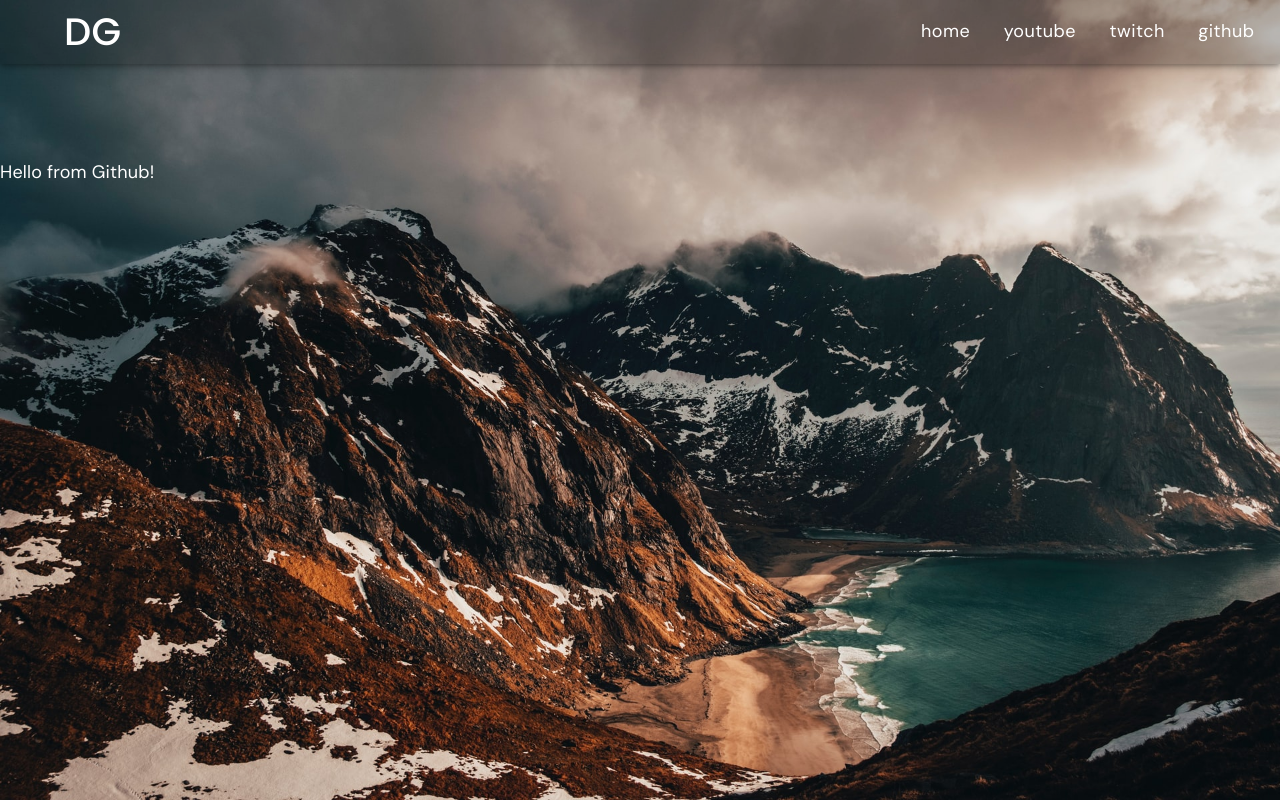
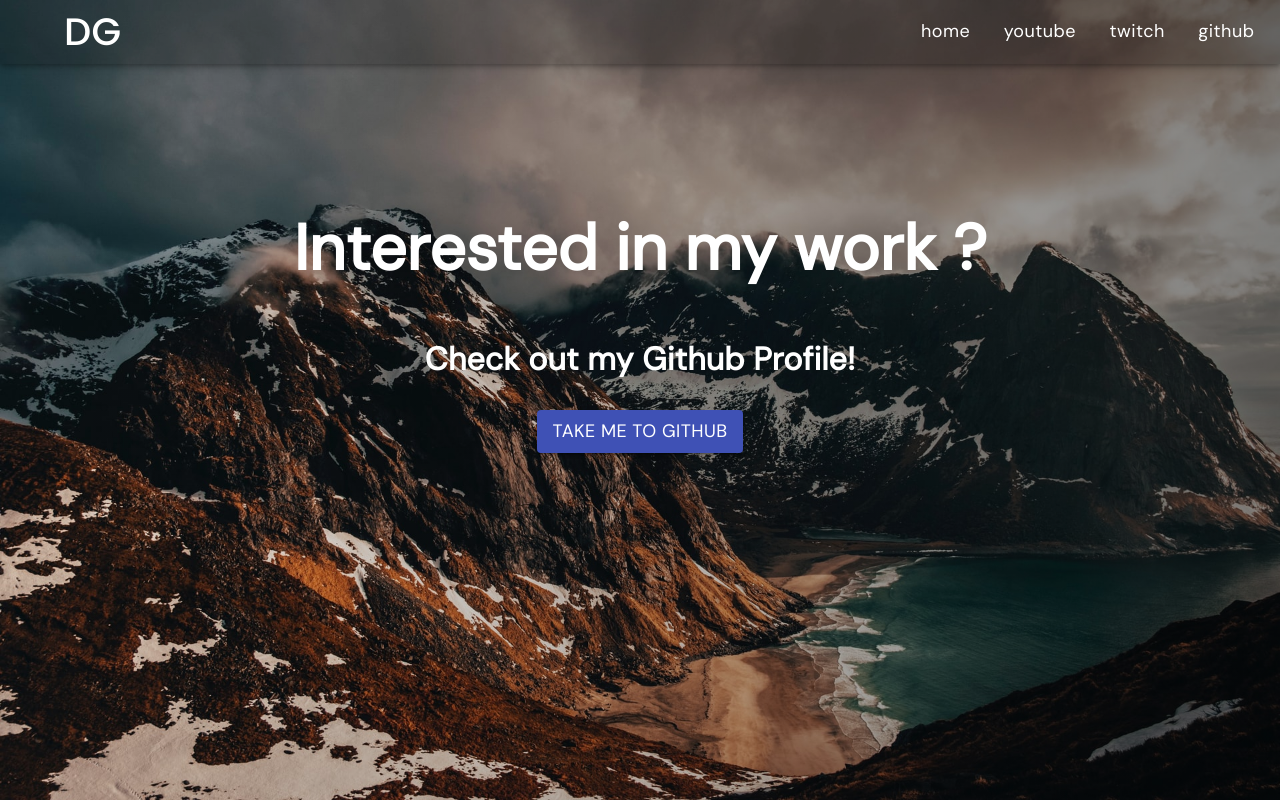
Before and after one commit to w3dg/dev-website, a React (Create React App) app: page /github in a window 1280 px wide. Built offline with nearby package versions, Linux system fonts and the light colour scheme.

Commit message:
Worked on home and github pages

```diff
--- a/src/App.css
+++ b/src/App.css
@@ -28,7 +28,21 @@ a {
   box-sizing: border-box;
 }
 #main {
+  background: linear-gradient(90deg, #00000000, #00000075);
   padding-top: 20vh;
+  min-height: 100%;
+  min-width: 100%;
+}
+#home-main {
+  text-align: center;
+}
+
+h1 {
+  font-size: 8vh;
+}
+
+h2 {
+  font-size: 4vh;
 }
 
 #home,
--- a/src/components/Github.jsx
+++ b/src/components/Github.jsx
@@ -1,5 +1,5 @@
 import React from "react";
-import { Container } from "@material-ui/core";
+import { Container, Button } from "@material-ui/core";
 import Navbar from "./Navbar";
 
 function Github() {
@@ -7,7 +7,19 @@ function Github() {
     <>
       <Navbar />
       <Container fixed id="gh">
-        <main id="main">Hello from Github!</main>
+        <main id="main">
+          <div id="home-main">
+            <h1>Interested in my work ?</h1>
+            <h2>Check out my Github Profile! </h2>
+            <Button
+              variant="contained"
+              color="primary"
+              href="https://github.com/debopamgupta"
+            >
+              take me to Github
+            </Button>
+          </div>
+        </main>
       </Container>
     </>
   );
--- a/src/components/Home.jsx
+++ b/src/components/Home.jsx
@@ -7,7 +7,19 @@ function Home() {
     <>
       <Navbar />
       <Container fixed id="home">
-        <main id="main">Hello from Home!</main>
+        <main id="main">
+          <div id="home-main">
+            <h1>
+              Hi! I am <br /> Debopam Gupta
+            </h1>
+            <p>
+              <em>I am passionate about coding and love to relax! </em>
+              <span role="img" aria-label="toungue-out-emoji">
+                😜
+              </span>
+            </p>
+          </div>
+        </main>
       </Container>
     </>
   );
```
